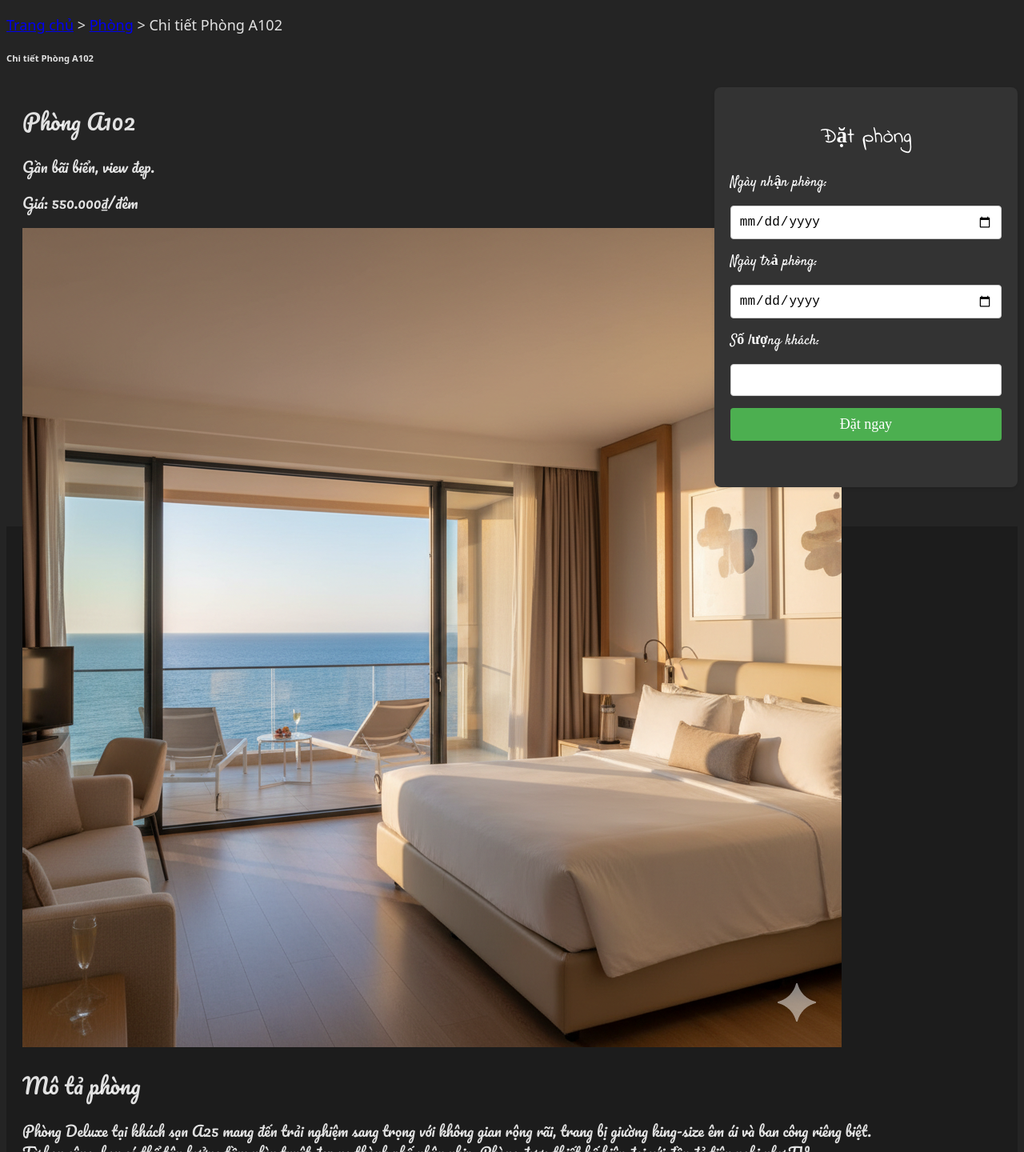
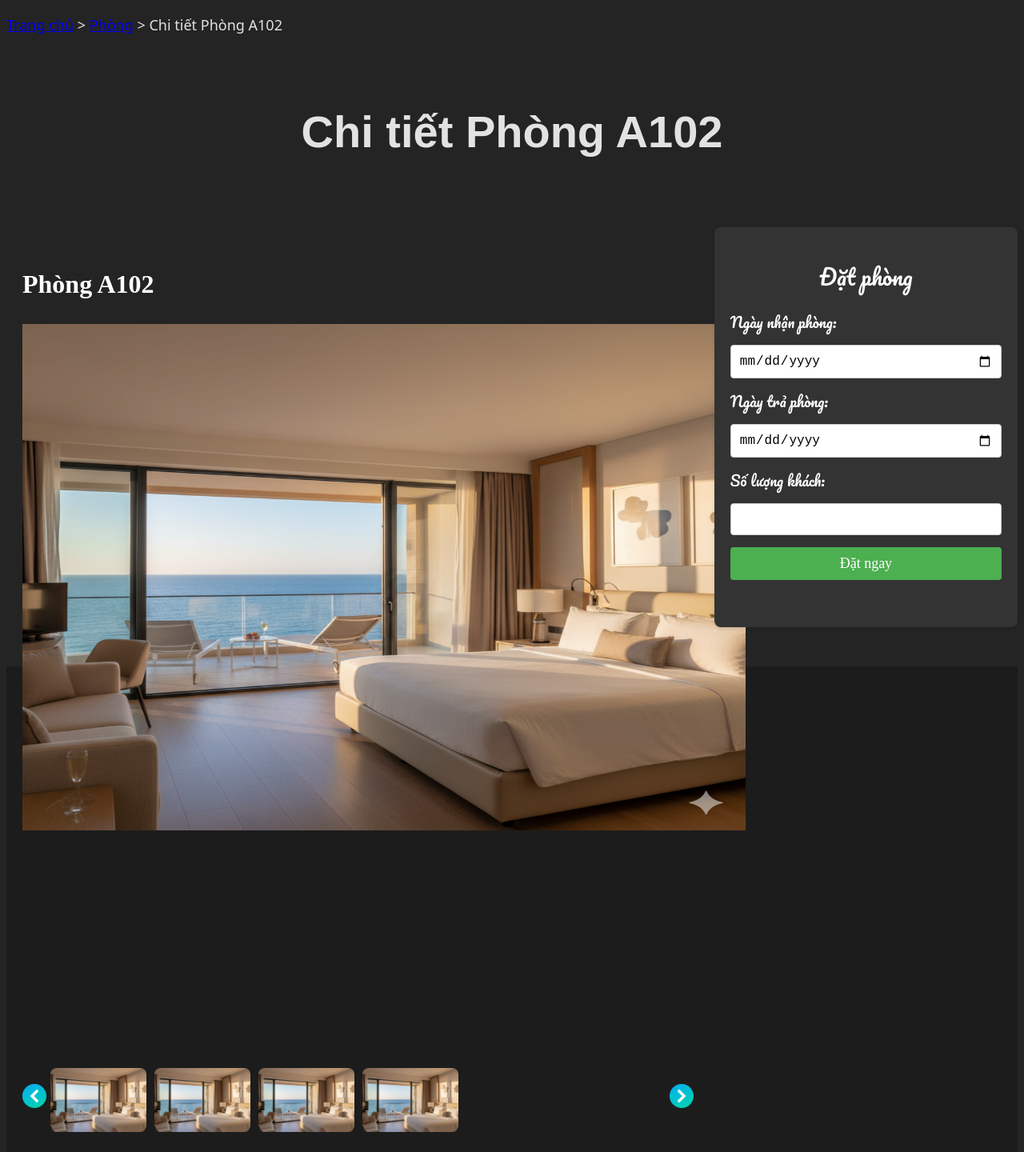
Before and after one commit to NguyenDaiQuoc/QuanLyKhachSan_Vue.js, a Vue app: page /room/2 in a window 1280 px wide. Shown: the part 810-2250 px from the top of the page at 80% size. Built offline with nearby package versions, Linux system fonts and the light colour scheme; a web font is replaced by a local one.

Commit message:
85% of Room_details

```diff
--- a/css/Rooms.css
+++ b/css/Rooms.css
@@ -11,6 +11,7 @@ main.content { padding: 4.08rem 0; flex:1; }
   grid-template-columns: repeat(3, 1fr);
 }
 .hotel-card {
+  height: auto;
   background: var(--card);
   border-radius: 1.44rem; /* 12×0.6 */
   overflow: hidden;
@@ -21,14 +22,31 @@ main.content { padding: 4.08rem 0; flex:1; }
 
 .hotel-card .promo-grid{
   background: linear-gradient(180deg, #f7f9fb, #eefcfc);
-  display:flex;
+  display:contents;
   align-items:flex-end;
   padding:1.44rem; /* 12×0.6 */
 }
 
+.hotel-card .brand :hover{
+  transform: scale(1.05);
+  transition: transform 0.6s ease;
+  box-shadow: 0 4px 20px rgba(0,0,0,0.2);
+}
+
+.hotel-card .see_button :hover{
+  transform: translateY(-5px);
+  background: #ff3b2f;
+  border-color: #ff3b2f;
+}
+
+.brand{
+  width:100%;
+  height:250px;
+  overflow:hidden;
+}
 .brand img{
   width: 100%;
-  height: 70%;
+  height: 100%;
 }
 
 .hotel-card .meta {
@@ -45,6 +63,7 @@ main.content { padding: 4.08rem 0; flex:1; }
   justify-content:space-between;
   padding-top:0.72rem; /* 6×0.6 */
 }
+
 .hotel__price{font-size:3.6rem;color: #000} /* 30×0.6 */
 .meta .cta{
   font-size:3.6rem; /* 30×0.6 */
@@ -52,4 +71,21 @@ main.content { padding: 4.08rem 0; flex:1; }
   padding: 1.2rem 2.4rem; /* 10×0.6 20×0.6 */
   background-color: #0ea5a4;
   color: white;
+  border-radius: 0.48rem; /* 4×0.6 */
+  border: 2px solid #0ea5a4;
+  box-shadow: 0 2px 4px rgba(0,0,0,0.1);
+  font-family: 'Arial', cursive;
+  text-align: center;
+  letter-spacing: 0.05rem;
+  cursor: pointer;
+  margin-left: 10px;
+
 }
+
+.meta .cta:hover{
+  background-color: #0ea5a4;
+  box-shadow: 0 4px 20px rgba(0,0,0,0.2);
+  transform: translateY(-3px);
+  transition: all 0.3s ease;
+
+}
--- a/css/room_detail.css
+++ b/css/room_detail.css
@@ -3,43 +3,17 @@
 @import url('https://fonts.googleapis.com/css2?family=Satisfy&display=swap');
 @import url('https://fonts.googleapis.com/css2?family=Indie+Flower&display=swap');
 @import url('https://fonts.googleapis.com/css2?family=Great+Vibes&display=swap');
-/* .room-detail {
-  padding: 2rem;
-  font-size: 24px;
-  font-family: 'shadow into light,sans-serif';
-}
 
-.room-info {
-  margin-bottom: 2rem;
-    text-align: center;
-    font-size: 18px;
-}
-
-.room-images {
-  display: flex;
-  gap: 1rem;
-
-}
-
-.room-images img {
-  width: 100%;
-  height: auto;
-  border-radius: 0.5rem;
-}
-.room-description {
-  font-size: 1rem;
-  line-height: 1.5;
-} */
 .breadcrumb{
     margin: 20px 0;
     font-size: 18px;
 }
 
-.room-detail {
+.view-detail {
     padding: 20px;
     font-size: 28px;
     font-weight: bold;
-    font-family: 'great vibes', cursive;
+    font-family: arial, cursive;
     text-align: center;
 }
 .wrapper {
@@ -47,93 +21,85 @@
     max-width: 1200px;
     margin: 0 auto;
     padding: 20px;
-    font-family: 'Pacifico', cursive;
+    font-family: arial, sans-serif;
     font-size: 18px;
     float: left;
     display: grid;
     grid-template-columns: 1fr;
 }
 
-
-/*
-.wrapper img {
-    width: 300px;
-    height: 200px;
-    object-fit: cover;
-    border-radius: 8px;
-    margin-right: 20px;
+.wrapper .view-info{
+    display: flex;
+    flex-direction: column;
+    gap: 15px;
+    margin-top: 20px;
+    text-align: left;
+    font-size: 18px;
+    font-weight: bold;
+    color: #fff;
 }
 
-.wrapper .room-images {
-    display: flex;
-    gap: 15px;
-    margin-top: 20px;
-    justify-content: center;
-}
-.wrapper .room-images img {
-    width: 200px;
-    height: 150px;
-    object-fit: cover;
-    border-radius: 8px;
-}
-.wrapper .room-description {
-    margin-top: 20px;
-    line-height: 1.6;
-    font-size: 18px;
-    text-align: justify;
-    font-family: 'Satisfy', cursive;
-}
-
-.wrapper .room-price {
-    margin-top: 20px;
-    font-size: 22px;
-    font-weight: bold;
-    color: #e91e63;
-    text-align: center;
+.wrapper .view-info h2{
+    font-size: 32px;
+    color: #fff;
     font-family: 'Shadow Into Light', cursive;
 }
 
-.wrapper .room-amenities {
-    margin-top: 20px;
-    font-size: 18px;
-    list-style-type: disc;
-    padding-left: 20px;
-    font-family: 'Indie Flower', cursive;
+.wrapper .view-images img{
+    width: 85%;
+    height: 70%;
+    display: flex;
+
 }
 
-.wrapper .room-amenities li {
-    margin-bottom: 10px;
+ .wrapper .view-thumbnail {
+    margin-top: 20px;
+    width: 85%;
+    display: flex;
+    float: left;
 }
 
-.wrapper .room-amenities li::marker {
-    color: #e91e63;
-    font-size: 20px;
+.wrapper .view-thumbnail .thumbnails {
+    display: flex;
+    gap: 10px;
+    width: 85%;
+    margin: 5px;
+    justify-content: flex-start;
 }
 
-.wrapper .room-amenities li:hover {
-    color: #ff4081;
+.wrapper .view-thumbnail .thumbnails img {
+    width: 120px;
+    height: 80px;
+    object-fit: cover;
+    border-radius: 8px;
+    cursor: pointer;
+
+}
+
+.wrapper .view-thumbnail .thumbnails img:hover {
+    transform: scale(1.05);
+    transition: transform 0.3s ease;
+    box-shadow: 0 4px 20px rgba(0,0,0,0.2);
+}
+
+.wrapper .view-thumbnail .btn-nav-left, .wrapper .view-thumbnail .btn-nav-right {
+    display: flex;
+    align-items: center;
+    justify-content: center;
+    width: 30px;
+    height: 30px;
+    background: none;
+    border-radius: 25px;
+    cursor: pointer;
+    margin-top: 25px;
+
+}
+
+.wrapper .view-thumbnail .btn-nav-left img, .wrapper .view-thumbnail .btn-nav-right img {
+    width: 30px;
+    height: 30px;
     cursor: pointer;
 }
-
-.wrapper .room-amenities li:hover::marker {
-    color: #ff4081;
-}
-
-.wrapper .book-now {
-    display: inline-block;
-    margin-top: 20px;
-    padding: 10px 20px;
-    background-color: #4CAF50;
-    color: white;
-    text-decoration: none;
-    border-radius: 4px;
-    font-size: 18px;
-    font-family: 'Shadow Into Light', cursive;
-} */
-
-/* .clear {
-    clear: both;
-} */
 
 .order {
     font-size: 18px;
@@ -145,7 +111,7 @@
     margin-top: 20px;
     float: left;
     height: 500px;
-    font-family: 'Indie Flower', cursive;
+    font-family: pacifico, cursive;
     text-align: center;
     line-height: 1.5;
     font-weight: bold;
@@ -162,7 +128,7 @@
     margin-top: 20px;
     text-align: left;
     font-size: 18px;
-    font-family: 'Satisfy', cursive;
+    font-family: pacifico, cursive;
     font-weight: bold;
     color: #fff;
 }
--- a/src/components/header.vue
+++ b/src/components/header.vue
@@ -37,7 +37,7 @@
 
       <div class="container co">
         <div class="hero-wrap">
-          <h1>A25 Hotel — Hệ thống khách sạn hàng đầu</h1>
+          <h1>Aura Hotel — Hệ thống khách sạn hàng đầu</h1>
           <p>Đặt phòng nhanh chóng — Giá tốt — Vị trí trung tâm</p>
 
           <form @submit.prevent="onSearch" class="search-form">
--- a/src/pages/rooms/Room_detail.vue
+++ b/src/pages/rooms/Room_detail.vue
@@ -11,11 +11,22 @@
     <div class="wrapper">
         <div class="view-info">
             <h2>{{ viewData?.name  }}</h2>
-            <p>{{ viewData?.desc  }}</p>
-            <p>Giá: {{ viewData?.price  }}₫/đêm</p>
+            <!-- <p>{{ viewData?.desc  }}</p>
+            <p>Giá: {{ viewData?.price  }}₫/đêm</p> -->
         </div>
         <div class="view-images">
             <img v-if="viewData?.img" :src="getImg(viewData.img)" :alt="viewData?.name" />
+        </div>
+        <div class="view-thumbnail">
+            <button class="btn-nav-left">
+                <img src="../../assets/images/arrow-left.png" alt="Previous" />
+            </button>
+            <div class="thumbnails">
+                <img v-for="n in 4" :key="n" :src="getImg(viewData.img)" :alt="`Hình ảnh ${n}`" />
+            </div>
+            <button class="btn-nav-right">
+                <img src="../../assets/images/arrow-right.png" alt="Next" />
+            </button>
         </div>
         <div class="view-description">
             <h2>Mô tả phòng</h2>
--- a/src/pages/rooms/Rooms.vue
+++ b/src/pages/rooms/Rooms.vue
@@ -2,7 +2,7 @@
  <template>
        <main>
       <section>
-        <h2 class="hotel_heading">Chuỗi Khách sạn A25</h2>
+        <h2 class="hotel_heading">Khách sạn Aura</h2>
         <div class="hotel-grid">
           <div v-for="hotel in hotels" :key="hotel.id" class="hotel-card">
             <div class="promo-grid">
@@ -11,7 +11,7 @@
               </div>
             </div>
             <div class="meta">
-              <h3>Phòng {{ hotel.roomid }}</h3>
+              <h3>{{ hotel.name }}</h3>
               <p>{{ hotel.short }}</p>
               <div class="foot">
                 <div class="hotel__price">Từ {{ hotel.price }}₫/đêm</div>
@@ -26,21 +26,22 @@
     <script setup>
     import { ref, onMounted, onBeforeUnmount } from "vue"
 const hotels = ref([
-  { id: 1, img: "../../src/assets/images/view9.png", name: "Phòng A101", roomid: "101", short: "Khách sạn trung tâm, gần phố cổ.", price: "450.000" },
-  { id: 2, img: "../../src/assets/images/view2.png", name: "Phòng A102", roomid: "102", short: "Gần bãi biển, view đẹp.", price: "550.000" },
-  { id: 3, img: "../../src/assets/images/view3.png", name: "Phòng A103", roomid: "103", short: "Tiện lợi, gần trung tâm thương mại.", price: "500.000" },
-  { id: 4, img: "../../src/assets/images/view4.png", name: "Phòng A104", roomid: "104", short: "Vịnh biển, nhiều hoạt động.", price: "600.000" },
-  { id: 5, img: "../../src/assets/images/view5.png", name: "Phòng A105", roomid: "105", short: "Văn hóa cổ kính, yên tĩnh.", price: "420.000" },
-  { id: 6, img: "../../src/assets/images/view6.png", name: "Phòng A106", roomid: "106", short: "Gần chợ nổi, ẩm thực địa phương.", price: "390.000" },
-  { id: 7, img: "../../src/assets/images/view7.png", name: "Phòng A107", roomid: "107", short: "Gần chợ nổi, ẩm thực địa phương.", price: "390.000" },
-  { id: 8, img: "../../src/assets/images/view8.png", name: "Phòng A108", roomid: "108", short: "Gần chợ nổi, ẩm thực địa phương.", price: "390.000" },
-  { id: 9, img: "../../src/assets/images/view9.png", name: "Phòng A109", roomid: "109", short: "Gần chợ nổi, ẩm thực địa phương.", price: "390.000" },
+  { id: 1, img: "../../src/assets/images/view9.png", name: "Phòng A101 - Phòng tiêu chuẩn", roomid: "101", short: "Khách sạn trung tâm, gần phố cổ.", price: "450.000" },
+  { id: 2, img: "../../src/assets/images/view2.png", name: "Phòng A102 - Phòng tiêu chuẩn", roomid: "102", short: "Gần bãi biển, view đẹp.", price: "500.000" },
+  { id: 3, img: "../../src/assets/images/view3.png", name: "Phòng A103 - Phòng tiêu chuẩn", roomid: "103", short: "Tiện lợi, gần trung tâm thương mại.", price: "550.000" },
+  { id: 4, img: "../../src/assets/images/view4.png", name: "Phòng A201 - Phòng cao cấp", roomid: "201", short: "Vịnh biển, nhiều hoạt động.", price: "600.000" },
+  { id: 5, img: "../../src/assets/images/view5.png", name: "Phòng A202 - Phòng cao cấp", roomid: "202", short: "Văn hóa cổ kính, yên tĩnh.", price: "650.000" },
+  { id: 6, img: "../../src/assets/images/view6.png", name: "Phòng A203 - Phòng cao cấp", roomid: "203", short: "Gần chợ nổi, ẩm thực địa phương.", price: "680.000" },
+  { id: 7, img: "../../src/assets/images/view7.png", name: "Phòng A301 - Phòng sang trọng", roomid: "301", short: "Gần chợ nổi, ẩm thực địa phương.", price: "750.000" },
+  { id: 8, img: "../../src/assets/images/view8.png", name: "Phòng A302 - Phòng sang trọng", roomid: "302", short: "Gần chợ nổi, ẩm thực địa phương.", price: "780.000" },
+  { id: 9, img: "../../src/assets/images/view9.png", name: "Phòng A303 - Phòng sang trọng", roomid: "303", short: "Gần chợ nổi, ẩm thực địa phương.", price: "850.000" },
+  { id: 10, img: "../../src/assets/images/view1.png", name: "Phòng A401 - Phòng gia đình", roomid: "401", short: "Gần chợ nổi, ẩm thực địa phương.", price: "900.000" },
+  { id: 11, img: "../../src/assets/images/view2.png", name: "Phòng A402 - Phòng gia đình", roomid: "402", short: "Gần chợ nổi, ẩm thực địa phương.", price: "950.000" },
+  { id: 12, img: "../../src/assets/images/view3.png", name: "Phòng A403 - Phòng gia đình", roomid: "403", short: "Gần chợ nổi, ẩm thực địa phương.", price: "1.000.000" },
 ])
-const room = ref ([
-  { id: 1, img: "../../src/assets/images/room1.png", name: "Phòng Deluxe", desc: "Phòng rộng rãi với giường king-size, ban công nhìn ra thành phố.", price: "1.200.000" },
-  { id: 2, img: "../../src/assets/images/room2.png", name: "Phòng Superior", desc: "Phòng thoải mái với giường queen-size và tiện nghi hiện đại.", price: "900.000" },
-  { id: 3, img: "../../src/assets/images/room3.png", name: "Phòng Standard", desc: "Phòng ấm cúng với giường đôi và đầy đủ tiện nghi.", price: "700.000" },
-])
+onMounted(() => {
+  document.title = "Danh sách phòng - Khách sạn Aura"
+})
 
 
 </script>
```
Also changed, not shown: src/assets/images/arrow-left.png (added), src/assets/images/arrow-right.png (added).
